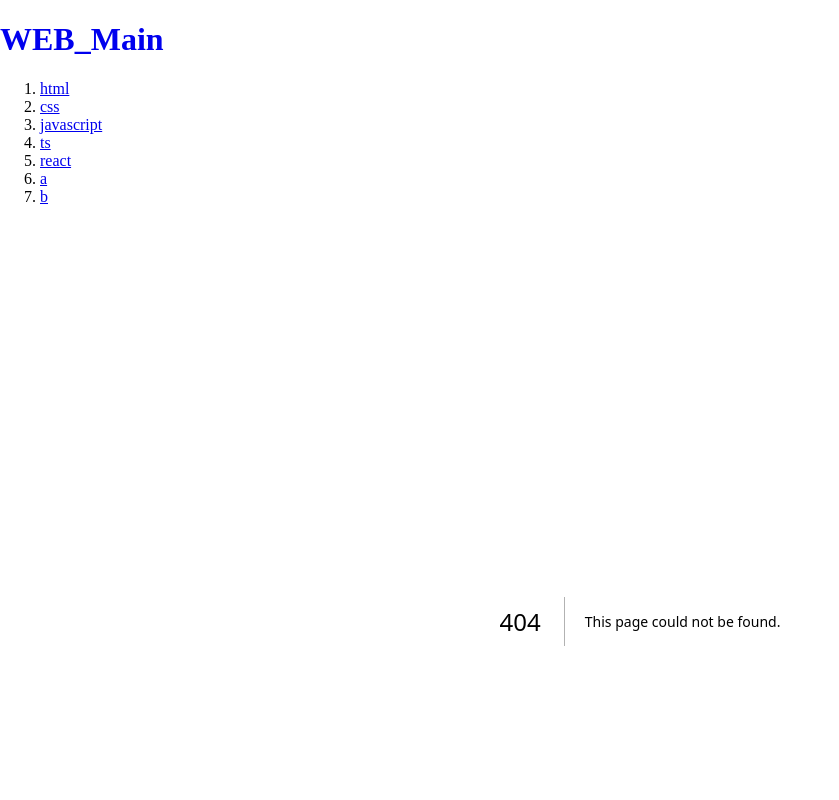
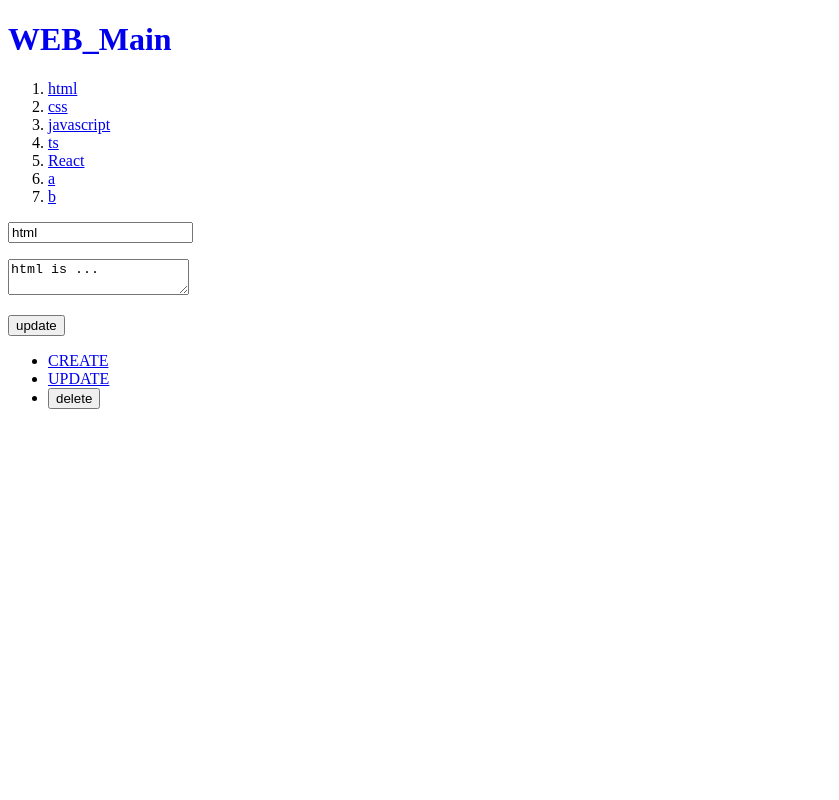
Before and after one commit to yeyunny/Next-practice, a Next.js app: page /update/1 in a window 1280 px wide. Before the commit this address had no page. Shown: the top 800 px of the page, without its empty margins (0-839 px from the left). Built offline with nearby package versions, Linux system fonts and the light colour scheme; data requests are answered from the project's data file.

Commit message:
[ADD] 글 수정 시 cache 옵션까지 사용해보기

```diff
--- a/db.json
+++ b/db.json
@@ -21,8 +21,8 @@
       "id": 4
     },
     {
-      "title": "react",
-      "body": "react is ...",
+      "title": "React",
+      "body": "React is ...",
       "id": 5
     },
     {
--- a/src/app/read/[id]/page.js
+++ b/src/app/read/[id]/page.js
@@ -1,5 +1,8 @@
 export default async function Read(props) {
-  const resp = await fetch(`http://localhost:9999/topics/${props.params.id}`);
+  // 수정 후에도 본문에는 수정 사항이 반영되지 않는다면 cache 옵션을 추가!
+  const resp = await fetch(`http://localhost:9999/topics/${props.params.id}`, {
+    cache: "no-store",
+  });
   const topic = await resp.json();
   return (
     <>
--- /dev/null
+++ b/src/app/update/[id]/page.js
@@ -0,0 +1,81 @@
+// 서버컴포넌트를 클라이언트 컴포넌트로 수정!
+"use client";
+//next13에서는 useRouter를 사용하기 위해서 navigation에서 가져와야 함!
+import { useParams, useRouter } from "next/navigation";
+import { useEffect, useState } from "react";
+
+export default function Update() {
+  //title, body의 값을 가져오기 위해 useState 사용
+  const [title, setTitle] = useState("");
+  const [body, setBody] = useState("");
+
+  // fetch 함수에서 lastid를 받아서 새로 생성된(가장 마지막) id의 글로 리디렉션
+  const router = useRouter();
+  // params 사용해서 id 가져오기
+  const params = useParams();
+  const id = params.id;
+
+  useEffect(() => {
+    fetch(`http://localhost:9999/topics/` + id)
+      .then((res) => res.json())
+      .then((result) => {
+        setTitle(result.title);
+        setBody(result.body);
+      });
+  }, []);
+
+  return (
+    // 사용자와 상호작용할 때 onSubmit이 실행
+    // 서버 컴포넌트에서는 onSubmit을 사용하지 않음
+    <form
+      onSubmit={(e) => {
+        e.preventDefault();
+        //여기서의 target은 form을 말한다
+        // name이 title
+        const title = e.target.title.value;
+        const body = e.target.body.value;
+
+        // update 통신 코드
+        const options = {
+          method: "PATCH",
+          headers: {
+            "Content-Type": "application/json",
+          },
+          body: JSON.stringify({ title, body }),
+        };
+        // server랑 통신하는 코드
+        fetch(`http://localhost:9999/topics/` + id, options)
+          .then((res) => res.json())
+          .then((result) => {
+            console.log(result);
+            const lastid = result.id;
+            router.refresh();
+            //새로 생성된(가장 마지막) id의 글로 리디렉션
+            router.push(`/read/${lastid}`);
+          });
+      }}
+      // refresh 이후에도 수정 사항이 본문에 반영되지 않는다면 read 폴더의 page.js에 cache 관련 옵션 넣기!
+    >
+      <p>
+        <input
+          type="text"
+          name="title"
+          placeholder="title"
+          value={title}
+          onChange={(e) => setTitle(e.target.value)}
+        />
+      </p>
+      <p>
+        <textarea
+          name="body"
+          placeholder="body"
+          value={body}
+          onChange={(e) => setBody(e.target.value)}
+        ></textarea>
+      </p>
+      <p>
+        <input type="submit" value="update" />
+      </p>
+    </form>
+  );
+}
```
